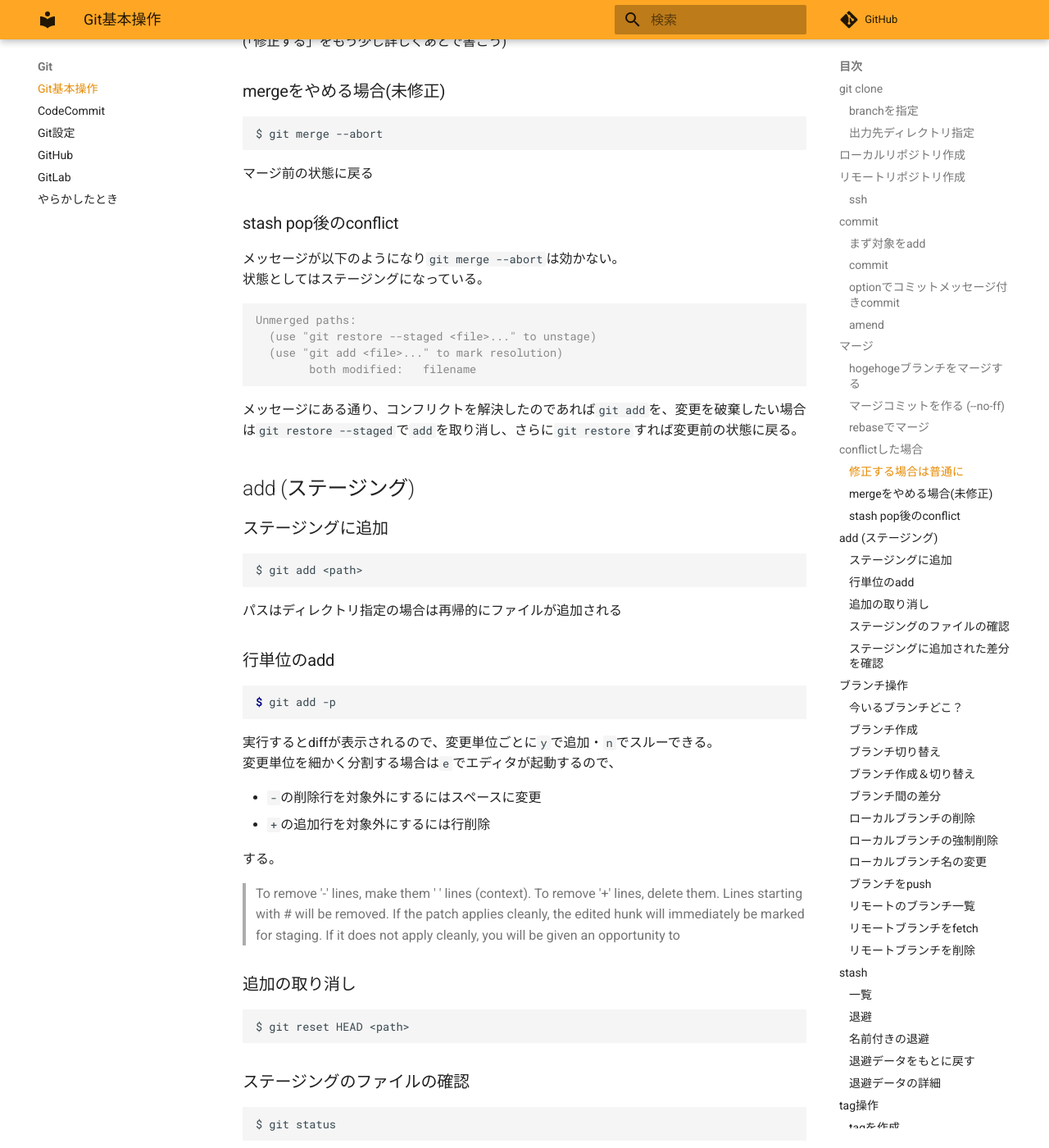
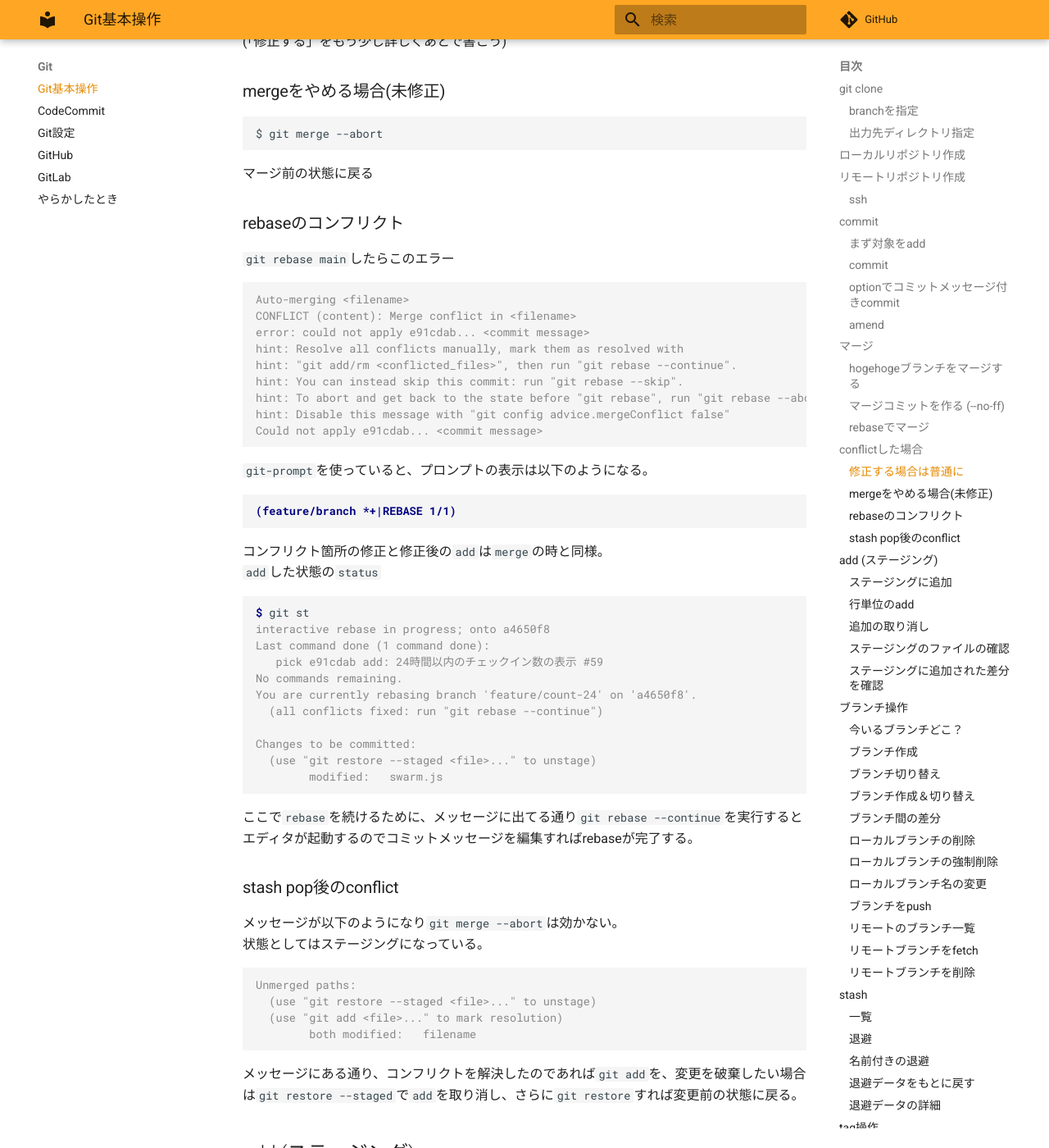
Before and after one commit to zaki-lknr/docs, an MkDocs documentation site: the page built from docs/Git/index.md, in a window 1280 px wide and 1400 px high, scrolled down 3559 px. Shown: the whole window at 82% size. Built offline with MkDocs 1.6.1 and Material for MkDocs 9.7.7, drawn with Linux system fonts in a browser that asks for light colours; comment, search, counter and statistics services are not loaded.

Commit message:
add: git: rebaseのコンフリクト

````diff
--- a/docs/Git/index.md
+++ b/docs/Git/index.md
@@ -170,6 +170,47 @@ $ git merge --abort
 ```
 
 マージ前の状態に戻る
+
+### rebaseのコンフリクト
+
+`git rebase main`したらこのエラー
+
+```console
+Auto-merging <filename>
+CONFLICT (content): Merge conflict in <filename>
+error: could not apply e91cdab... <commit message>
+hint: Resolve all conflicts manually, mark them as resolved with
+hint: "git add/rm <conflicted_files>", then run "git rebase --continue".
+hint: You can instead skip this commit: run "git rebase --skip".
+hint: To abort and get back to the state before "git rebase", run "git rebase --abort".
+hint: Disable this message with "git config advice.mergeConflict false"
+Could not apply e91cdab... <commit message>
+```
+
+`git-prompt`を使っていると、プロンプトの表示は以下のようになる。
+
+```console
+(feature/branch *+|REBASE 1/1)
+```
+
+コンフリクト箇所の修正と修正後の`add`は`merge`の時と同様。
+`add`した状態の`status`
+
+```console
+$ git st
+interactive rebase in progress; onto a4650f8
+Last command done (1 command done):
+   pick e91cdab add: 24時間以内のチェックイン数の表示 #59
+No commands remaining.
+You are currently rebasing branch 'feature/count-24' on 'a4650f8'.
+  (all conflicts fixed: run "git rebase --continue")
+
+Changes to be committed:
+  (use "git restore --staged <file>..." to unstage)
+        modified:   swarm.js
+```
+
+ここで`rebase`を続けるために、メッセージに出てる通り`git rebase --continue`を実行するとエディタが起動するのでコミットメッセージを編集すればrebaseが完了する。
 
 ### stash pop後のconflict
 
````
